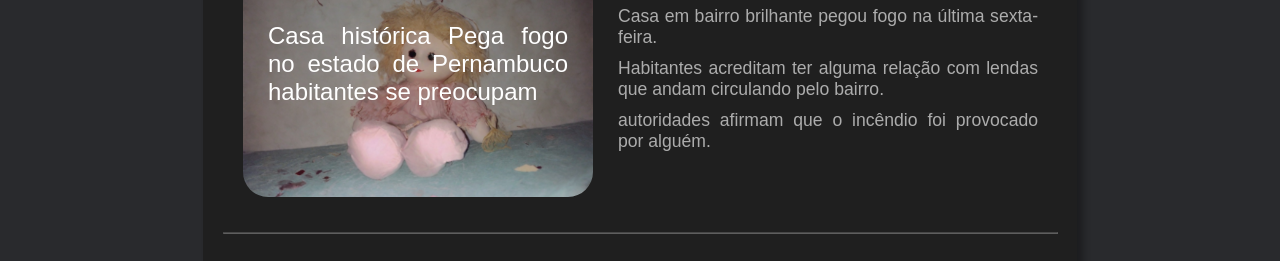
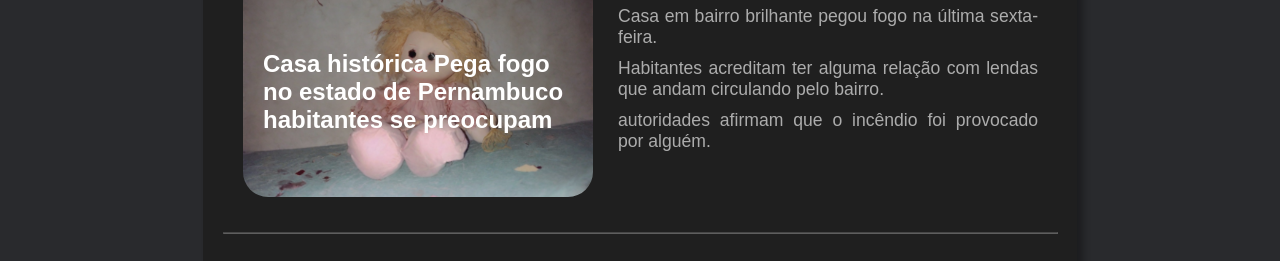
Before and after one commit to CarlosGabrielRocha/arg, a plain HTML site: page faster_news/index.html in a window 1280 px wide. Shown: the part 476-737 px from the top of the page. Drawn offline with nearby package versions, Linux system fonts and the light colour scheme.

Commit message:
Update style.css

```diff
--- a/faster_news/css/style.css
+++ b/faster_news/css/style.css
@@ -211,7 +211,10 @@ h1#urgente {
 }
 
 div.caixa {
-    text-align: justify;
+    display: flex;
+    flex-direction: column;
+    justify-content: center;
+    align-items: center;
     width: 350px;
     height: 200px;
     border-radius: 0px 0px 25px 25px;
@@ -221,9 +224,11 @@ div.caixa {
 }
 
 p.descricao{
-
-    padding: 25px;
+    padding: 10px;
+    margin-left: 10px;
+    margin-bottom: 10px;
     font-size: 1.5em;
+    font-weight: bold;
     color: white;
 }
 
```
